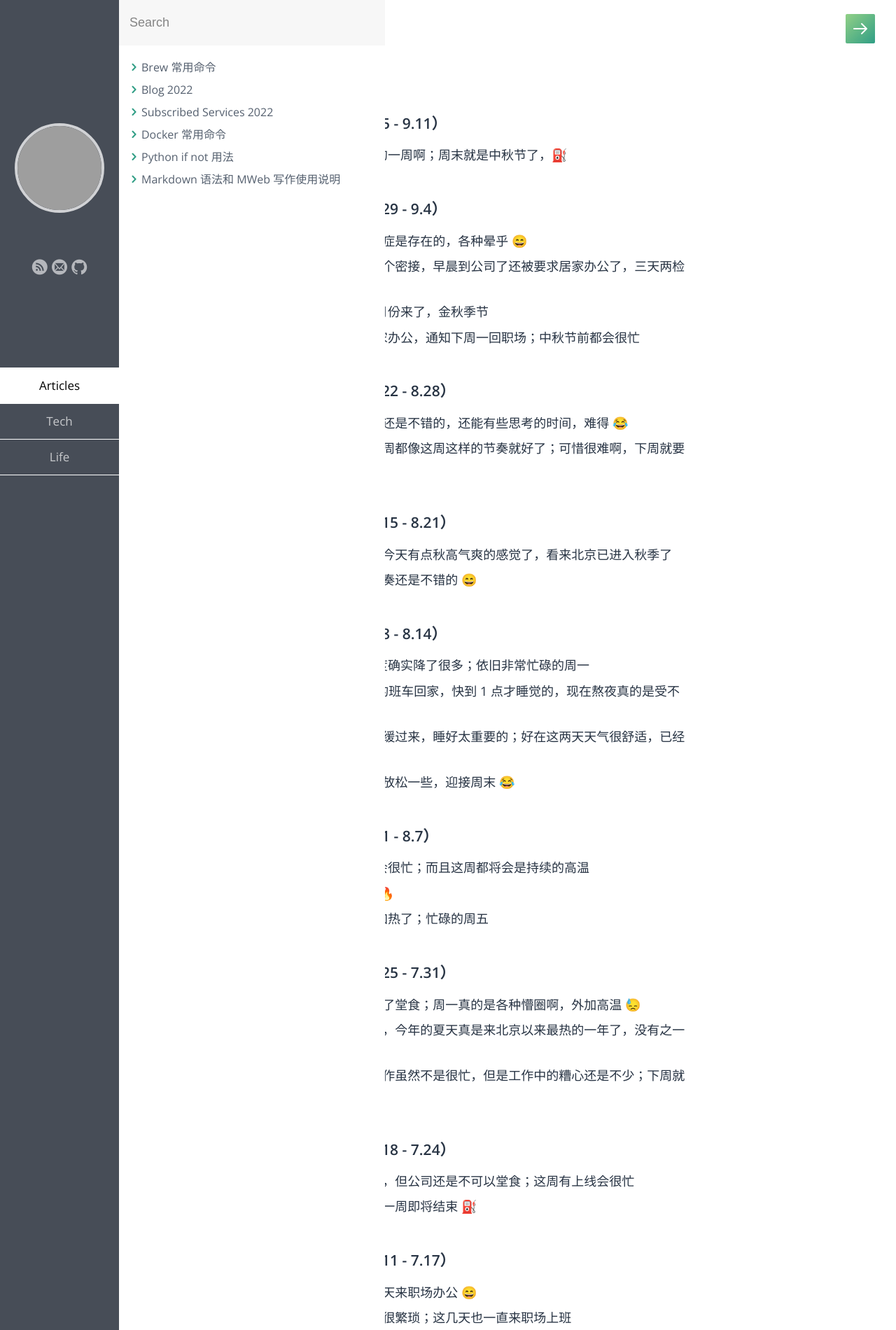
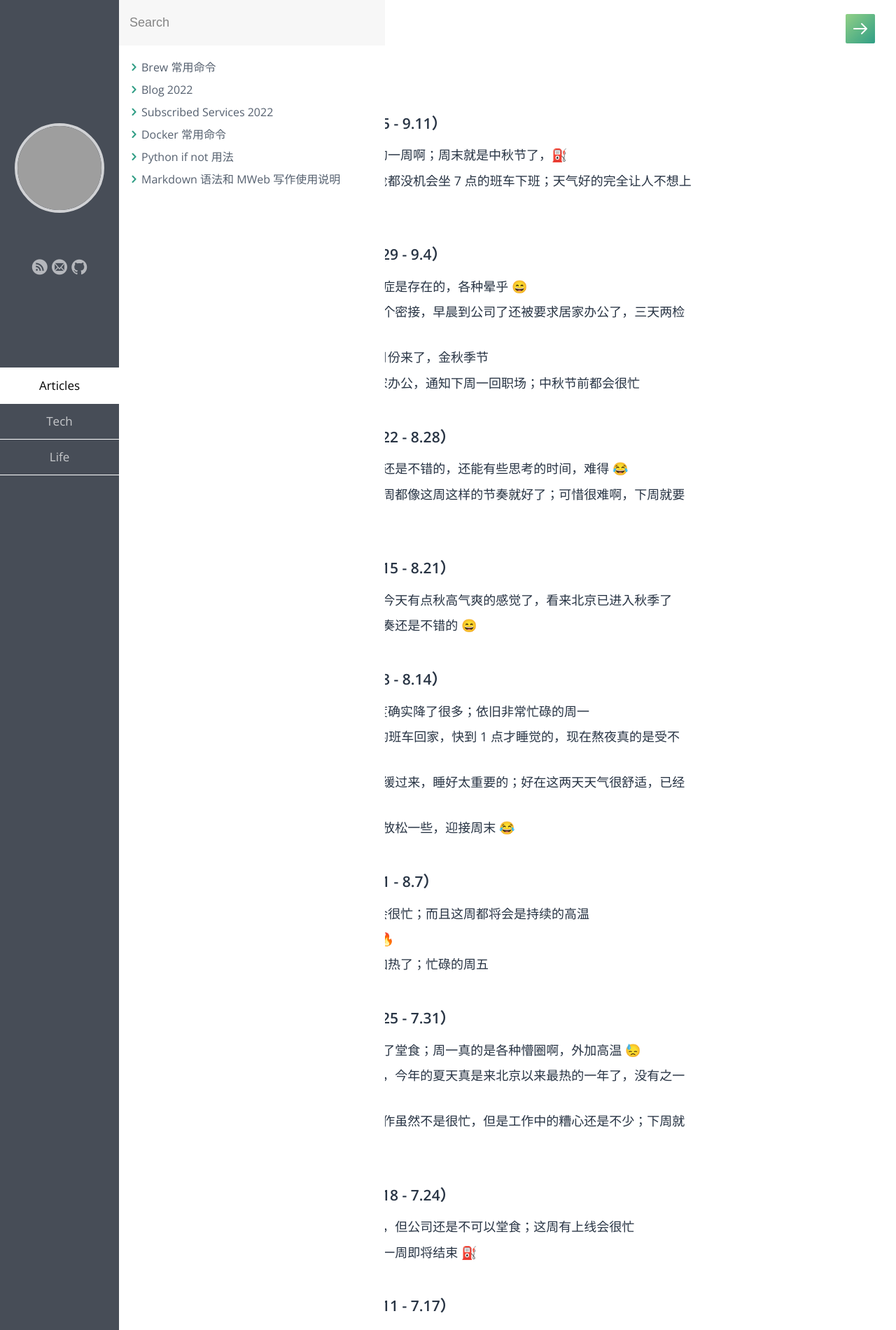
Before and after one commit to samxupeiran/samxupeiran.github.io, a Jekyll site: the page built from _posts/life/2022-05-06-my-blog.md, in a window 1280 px wide. Shown: the top 1900 px of the page at 70% size. Built offline with Jekyll 4.4.1, drawn with Linux system fonts in a browser that asks for light colours; some web fonts are replaced; grey boxes are pictures that could not be loaded.

Commit message:
feat: add weekly blog 9.7

```diff
--- a/_posts/life/2022-05-06-my-blog.md
+++ b/_posts/life/2022-05-06-my-blog.md
@@ -8,6 +8,7 @@ tags: Blog
 
 - ### 2022 年 9 月 第 2 周（9.5 - 9.11）
      - 9.5 今天周一，超级忙碌的一周啊；周末就是中秋节了，⛽️
+     - 9.7 这几天真的是忙的够呛都没机会坐 7 点的班车下班；天气好的完全让人不想上班 😂
 
 - ### 2022 年 9 月 第 1 周（8.29 - 9.4）
      - 8.29 再次证明，周一综合症是存在的，各种晕乎 😄
```
